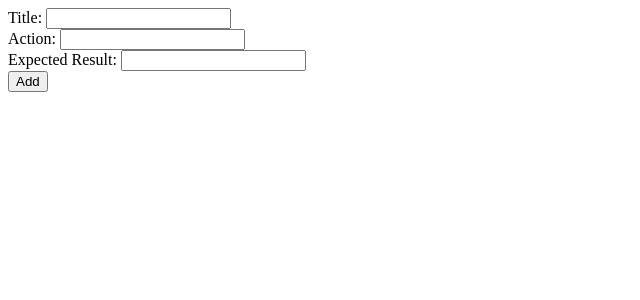
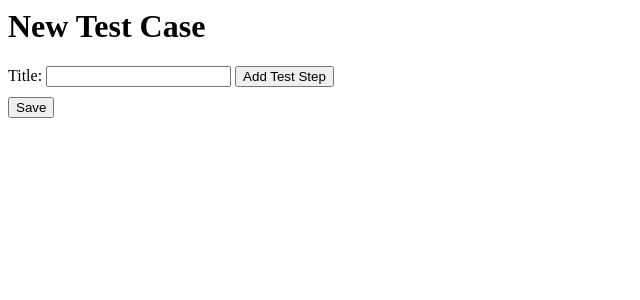
Before and after one commit to jadeanthonydelapena/mini_testcase_management, a Django app: page /testcases/add-test-case/ in a window 1280 px wide. Shown: the top 300 px of the page, without its empty margins (0-640 px from the left). Run offline with Django 5.2, Linux system fonts and the light colour scheme.

Commit message:
Dynamic Test Steps

```diff
--- a/mini_project/testcases/templates/testcases/add_test_case.html
+++ b/mini_project/testcases/templates/testcases/add_test_case.html
@@ -1,5 +1,57 @@
-<form action="/testcases/add-test-case/" method="post">
-    {% csrf_token %}
-    {{ form }}
-    <input type="Submit" value="Add">
-</form>
+<html>
+    <head>
+        <title>Add Test Steps</title>
+        <style>
+            .test-step-data {
+                margin-bottom: 10px;
+            }
+            #test-case-title {
+                display: flex;
+                align-items: center;
+            }
+            #test-case-title label,
+            #test-case-title input,
+            #test-case-title, #button-add-step {
+                margin-right: 10px;
+            }
+        </style>
+    </head>
+    <body>
+        <h1>New Test Case</h1>
+        <form id="test-steps" method="post">
+            {% csrf_token %}
+            <label for="tc-title">Title: </label>
+            <input type="text" id="tc-title" name="tc-title">
+            <button type="button" id="button-add-step" onclick="add_fields()">Add Test Step</button>
+            <div class="test-step-data"></div>
+            <input type="Submit" value="Save">
+        </form>
+    <script>
+        let step_counter = 0;
+        function add_fields(){
+            step_counter++;
+
+            console.log(step_counter);
+
+            // new div element
+            const new_fields_group = document.createElement('div');
+            new_fields_group.className = 'test-step-data';
+
+            // Action
+            var input_action = document.createElement('input');
+            input_action.type = 'text';
+            input_action.name = `step_action_${step_counter}`;
+
+            // Result
+            var input_result = document.createElement('input');
+            input_result.type = 'text';
+            input_result.name = `step_result_${step_counter}`;
+
+            new_fields_group.appendChild(input_action);
+            new_fields_group.appendChild(input_result);
+
+            document.getElementById('test-steps').appendChild(new_fields_group);
+        }
+    </script>
+    </body>
+</html>
--- a/mini_project/testcases/templates/testcases/test_case_detail.html
+++ b/mini_project/testcases/templates/testcases/test_case_detail.html
@@ -1,4 +1,4 @@
-<h2>[{{ test_case.id }}] {{ test_case.title }}</h2>
+<h2>{{ test_case_id }} {{ test_case.title }}</h2>
 <p>Author: {{ test_case.owner }}</p>
 <p>Date Created: {{ test_case.date_created }}</p>
 {% if test_case_steps %}
@@ -6,13 +6,11 @@
         <tr>
             <th>Action</th>
             <th>Expected Result</th>
-            <th>Result</th>
         </tr>
         {% for test_step in test_case_steps %}
             <tr>
                 <td>{{ test_step.action }}</td>
                 <td>{{ test_step.expected_result }}</td>
-                <td>{{ test_step.result }}</td>
             </tr>
         {% endfor %}
     </table>
--- a/mini_project/testcases/urls.py
+++ b/mini_project/testcases/urls.py
@@ -5,5 +5,6 @@ urlpatterns = [
     path("", views.index, name="index"),
     path("testcases/<int:test_case_id>/", views.display_test_case_detail, name="detail"),
     path('testcases/add-test-case/', views.add_new_test_case, name="add-new-test-case"),
+    # path('testcases/add-test-case/', views.dummy, name="add-new-test-case"),
     path('testcases/add-test-case/success-add-test-case/', views.success_add_test_case, name="success-add-test-case"),
 ]
--- a/mini_project/testcases/views.py
+++ b/mini_project/testcases/views.py
@@ -17,26 +17,34 @@ def display_test_case_detail(request, test_case_id):
     test_case_steps = test_case.teststep_set.all()
 
     template = loader.get_template('testcases/test_case_detail.html')
-    context = {'test_case' : test_case, 'test_case_steps' : test_case_steps}
+    context = { 'test_case_id': f"{test_case.id:03}", 'test_case' : test_case, 'test_case_steps' : test_case_steps}
     return HttpResponse(template.render(context, request))
 
 def add_new_test_case(request):
     if request.method == "POST":
-        form = NewTestCaseForm(request.POST)
-        if form.is_valid():
-            data = form.cleaned_data
-            t = TestCase(title=data['new_title'], owner="Jade De la Pena", date_created=timezone.now())
-            t.save()
+        actions = []
+        results = []
+        title = None
 
-            t.teststep_set.create(action=data['new_ts_action'], expected_result=data['new_ts_result'])
+        for key, value in request.POST.items():
+            if 'title' in key:
+                title = value
+            elif key.startswith('step_action'):
+                actions.append(value)
+            elif key.startswith('step_result'):
+                results.append(value)
 
-            return HttpResponseRedirect('success-add-test-case/')
+        t = TestCase(title=title, owner="Jade De la Pena", date_created=timezone.now())
+        t.save()
+
+        for i in range(len(actions)):
+            t.teststep_set.create(action=actions[i], expected_result=results[i])
+
+        return HttpResponseRedirect('success-add-test-case/')
+
     else:
-        form = NewTestCaseForm()
-
-    template = loader.get_template('testcases/add_test_case.html')
-    context = {"form": form}
-    return HttpResponse(template.render(context, request))
+        template = loader.get_template('testcases/add_test_case.html')
+        return HttpResponse(template.render({}, request))
 
 
 def success_add_test_case(request):
```
